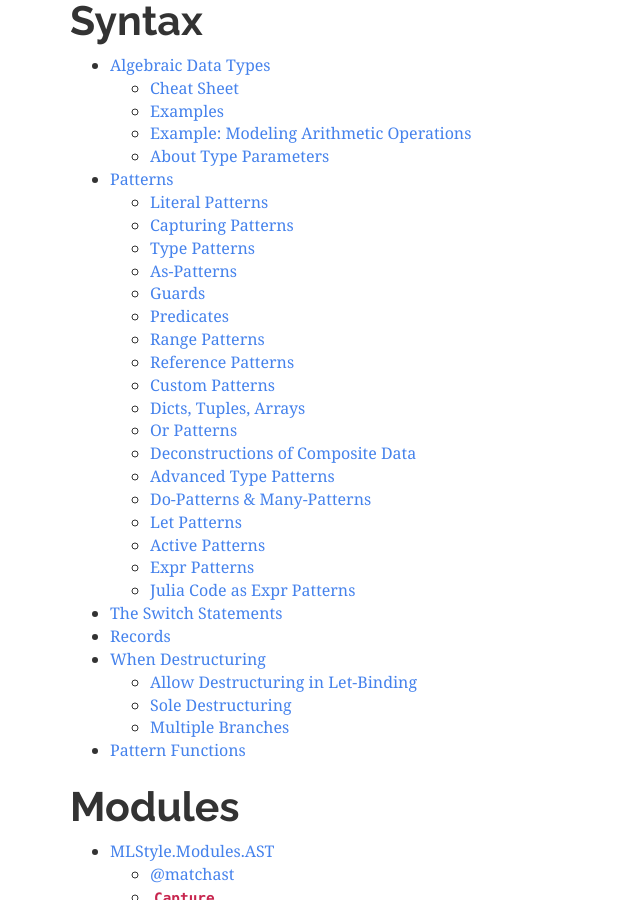
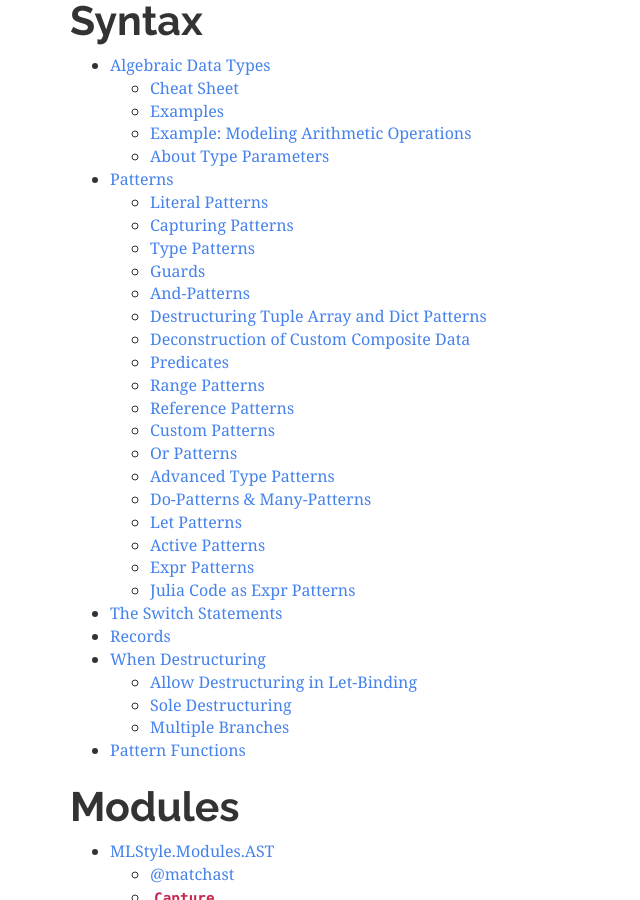
Before and after one commit to thautwarm/MLStyle.jl, a Sphinx documentation site: the page built from docs/index.rst, in a window 1280 px wide and 900 px high, scrolled down 1196 px. Shown: the whole window, without its empty margins (0-640 px from the left). Built offline with Sphinx 7.4.7, drawn with Linux system fonts in a browser that asks for light colours; some of the changed lines change nothing that is shown.

Commit message:
Update pattern.md

````diff
--- a/docs/syntax/pattern.md
+++ b/docs/syntax/pattern.md
@@ -5,6 +5,8 @@
 
 Literal Patterns
 ------------------------
+
+Patterns with a literal (e.g. `1`, `false`, `nothing`, `[4.0, 1f-6]`, etc) on the left hand side will check if the the argument is equal to that literal:
 
 ```julia-console
 julia> @match 10 begin
@@ -23,20 +25,22 @@
 Capturing Patterns
 --------------------------
 
+A pattern where there is a symbol such as `x` on the left hand side will bind the input value to that symbol and let you use that captured value on the right hand side
+
 ```julia-console
 julia> @match 1 begin
            x => x + 1
        end
 2
 ```
+You can put `_` on the left hand side of a pattern if you don't care about what the captured value is.
 
-However, sometimes a symbol might not be used for capturing.
-
-If and only if some visible global variable `x` satisfying `MLStyle.is_enum(typeof(x)) == true`, `x` is used as a pattern. You can check [Active Patterns](#active-patterns) or [ADT Cheat Sheet](https://thautwarm.github.io/MLStyle.jl/latest/syntax/adt.html#cheat-sheet) for more details.
-
+However, sometimes a symbol might not be used for capturing. If and only if some visible global variable `x` satisfying `MLStyle.is_enum(typeof(x)) == true`, `x` is used as a pattern. You can check [Active Patterns](#active-patterns) or [ADT Cheat Sheet](https://thautwarm.github.io/MLStyle.jl/latest/syntax/adt.html#cheat-sheet) for more details.
 
 Type Patterns
 -----------------
+
+Writing `::Foo` on the left hand side of a pattern will match if the input is of type `Foo`. You can conbine this with a literal pattern by writing `x::Foo` which will match inputs of type `Foo` and bind them to a variable `x`.
 
 ```julia-console
 julia> @match 1 begin
@@ -47,28 +51,16 @@
 1
 ```
 
-Sometimes, in practice, you might want to introduce type variables into the scope, in this case use `where` clause, and see [Advanced Type Patterns](#advanced-type-patterns) for more details.
-
-As-Patterns
-----------
-
-`As-Patterns` can be expressed with `And-Patterns`.
-
-```julia
-@match (1, 2) begin
-    (a, b) && c => c[1] == a && c[2] == b
-end
-```
-
-
 Guards
 --------------------
 
-```julia
-@match x begin
-    x && if x > 5 end => 5 - x # only succeed when x > 5
-    _        => 1
-end
+Writing `if cond end` as a pattern will match if `cond==true`
+
+```julia-console
+julia> @match 1.0 begin
+           if 1 < 5 end  => √(5 - 1)
+       end
+2.0
 ```
 
 Unlike most of ML languages or other libraries who only permit guards in the end of a case clause,
@@ -77,10 +69,126 @@
 However, remember, due to some Julia optimization details, even if the guards can be put
 in the middle of a matching process, still you'd better postpone it to the end of matching, for better performance.
 
+Sometimes, in practice, you might want to introduce type variables into the scope, in this case use `where` clause, and see [Advanced Type Patterns](#advanced-type-patterns) for more details.
+
+
+And-Patterns
+--------------------
+
+`pat2 && pat2` on the left hand side of a pattern will match if and only if `pat1` and `pat2` match individually. This lets you combine two separate patterns together,
+
+```julia-console
+julia> @match 2 begin
+           x::Int && if x < 5 end => √(5 - x)
+       end
+1.7320508075688772
+```
+
+Writing `pat && x` on the left hand side of a pattern will bind the input to `x` if `pat` matches the input, allowing the input to be used on the right hand side. This is sometimes called an `As-Pattern` in ML derived languages, but in MLStyle, it is just a subset of the functionality in the And-Pattern
+
+```julia
+julia> @match (1, 2) begin
+           (a, b) && c => c[1] == a && c[2] == b
+       end
+true
+```
+
+Destructuring Tuple Array and Dict Patterns
+---------------------
+
+- Tuple Patterns
+
+```julia-console
+julia> @match (1, 2, (3, 4, (5, ))) begin
+           (a, b, (c, d, (5, ))) => (a, b, c, d)
+       end
+(1, 2, 3, 4)
+```
+
+- Array Patterns
+
+```julia-console
+julia> it = @match [1, 2, 3, 4] begin
+         [1, pack..., a] => (pack, a)
+       end
+([2, 3], 4)
+
+julia> first(it)
+2-element view(::Array{Int64,1}, 2:3) with eltype Int64:
+ 2
+ 3
+julia> it[2]
+4
+```
+
+- Dict pattern(like `Elixir`'s dictionary matching or ML record matching)
+
+```julia-console
+julia> dict = Dict(1 => 2, "3" => 4, 5 => Dict(6 => 7))
+Dict{Any,Any} with 3 entries:
+  1   => 2
+  5   => Dict(6=>7)
+  "3" => 4
+
+julia> @match dict begin
+           Dict("3" => four::Int,
+                 5  => Dict(6 => sev)) && if four < sev end => sev
+       end
+7
+```
+
+Note that, due to the lack of an operation for distinguishing `nothing` from "key not found" in Julia's standard library, the dictionary pattern has a little overhead. Things will get solved after [Julia#34821](https://github.com/JuliaLang/julia/pull/34821) gets done.
+
+**P.S**:  MLStyle will not refer an external package to solve this issue, as MLStyle is generating "runtime support free" code, which means that any code generated by MLStyle itself depends only on Stdlib. This feature allows MLStyle to be introduced as a dependency only in development, instead of being distributed together to downstream codes.
+
+Deconstruction of Custom Composite Data
+-------------------------------------------
+
+In order to deconstruct arbitrary data types in a similar way to `Tuple`, `Array` and `Dict`, simply declare them to be record types with the `@as_record` macro.
+
+Here is an example, check more about ADTs(and GADTs) at [Algebraic Data Type Syntax in MLStyle](https://thautwarm.github.io/MLStyle.jl/latest/syntax/adt).
+
+```julia-console
+julia> @data Color begin
+         RGB(r::Int, g::Int, b::Int)
+         Gray(Int)
+       end
+
+julia> # treating those types as records for more flexible pattern matching
+
+julia> @as_record RGB
+
+julia> @as_record Gray
+
+julia> color_to_int(x) = @match x begin
+           RGB(;r, g, b) => 16 + b + 6g + 36r
+           Gray(i)       => 232 + i
+       end
+color_to_int (generic function with 1 method)
+
+julia> RGB(200, 0, 200) |> color_to_int
+7416
+
+julia> Gray(10)         |> color_to_int
+242
+```
+
+In above cases, after `@as_record T`, we can use something called [field punning](https://dev.realworldocaml.org/records.html#field-punning) to match structures very conveniently.
+
+```julia
+@match rbg_datum begin
+    RGB(;r) && if r < 20 end => ...
+    RGB(;r, g) && if 10r < g end => ...
+    ...
+end
+```
+
+As you can see, field punning can be partial.
+
 Predicates
 ---------------
 
-The following has the same semantics as the above snippet.
+Equivalent to guard patterns, writing `GuardBy(f)` in a pattern will match if and only if `f` applied to the pattern matching input gives true:
 
 ```julia
 function pred(x)
@@ -128,57 +236,11 @@
 
 TODO.
 
-Dicts, Tuples, Arrays
----------------------
-
-- Dict pattern(like `Elixir`'s dictionary matching or ML record matching)
-
-```julia-console
-julia> dict = Dict(1 => 2, "3" => 4, 5 => Dict(6 => 7))
-Dict{Any,Any} with 3 entries:
-  1   => 2
-  5   => Dict(6=>7)
-  "3" => 4
-
-julia> @match dict begin
-           Dict("3" => four::Int,
-                 5  => Dict(6 => sev)) && if four < sev end => sev
-       end
-7
-```
-
-Note that, due to the lack of an operation for distinguishing `nothing` from "key not found" in Julia's standard library, the dictionary pattern has a little overhead. Things will get solved after [Julia#34821](https://github.com/JuliaLang/julia/pull/34821) gets done.
-
-**P.S**:  MLStyle will not refer an external package to solve this issue, as MLStyle is generating "runtime support free" code, which means that any code generated by MLStyle itself depends only on Stdlib. This feature allows MLStyle to be introduced as a dependency only in development, instead of being distributed together to downstream codes.
-
-- Tuple Patterns
-
-```julia
-julia> @match (1, 2, (3, 4, (5, ))) begin
-           (a, b, (c, d, (5, ))) => (a, b, c, d)
-       end
-(1, 2, 3, 4)
-```
-
-- Array Patterns
-
-```julia-console
-julia> it = @match [1, 2, 3, 4] begin
-         [1, pack..., a] => (pack, a)
-       end
-([2, 3], 4)
-
-julia> first(it)
-2-element view(::Array{Int64,1}, 2:3) with eltype Int64:
- 2
- 3
-julia> it[2]
-4
-```
-
 
 Or Patterns
 -------------------
+
+Writing `pat1 || pat2` will match if either `pat1` *or* `pat2` match. If `pat1` matches, MLStyle will not attempt to match `pat2`.
 
 ```julia
 test(num) =
@@ -201,47 +263,6 @@
 
 Tips: `Or Patterns`s could nested.
 
-Deconstructions of Composite Data
--------------------------------------------
-
-Here is an example, check more about ADTs(and GADTs) at [Algebraic Data Type Syntax in MLStyle](https://thautwarm.github.io/MLStyle.jl/latest/syntax/adt).
-
-```julia-console
-julia> @data Color begin
-         RGB(r::Int, g::Int, b::Int)
-         Gray(Int)
-       end
-
-julia> # treating those types as records for more flexible pattern matching
-
-julia> @as_record RGB
-
-julia> @as_record Gray
-
-julia> color_to_int(x) = @match x begin
-           RGB(;r, g, b) => 16 + b + 6g + 36r
-           Gray(i)       => 232 + i
-       end
-color_to_int (generic function with 1 method)
-
-julia> RGB(200, 0, 200) |> color_to_int
-7416
-
-julia> Gray(10)         |> color_to_int
-242
-```
-
-In above cases, after `@as_record T`, we can use something called [field punning](https://dev.realworldocaml.org/records.html#field-punning) to match structures very conveniently.
-
-```julia
-@match rbg_datum begin
-    RGB(;r) && if r < 20 end => ...
-    RGB(;r, g) && if 10r < g end => ...
-    ...
-end
-```
-
-As you can see, field punning can be partial.
 
 Advanced Type Patterns
 -------------------------
````
